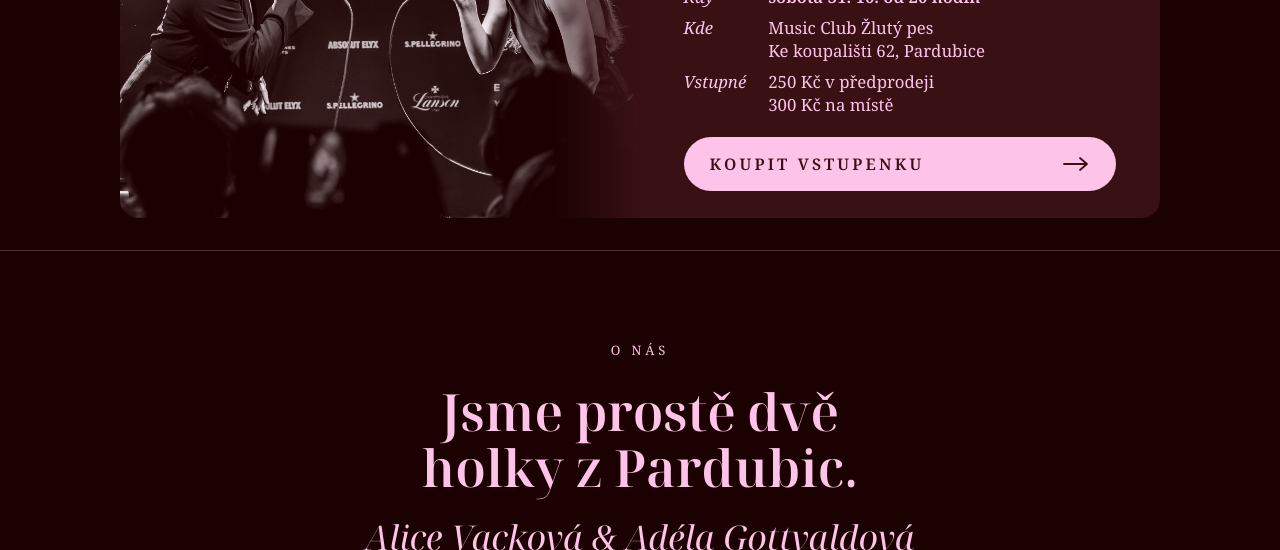
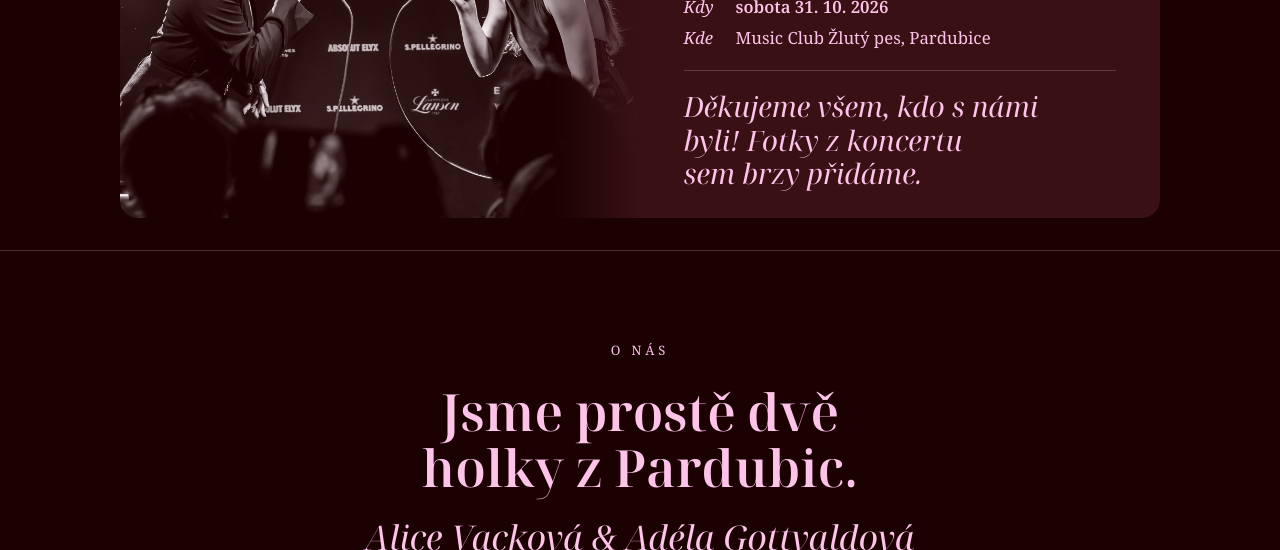
Before and after one commit to Moses-PHP/divoceduo.cz, a plain HTML site: page index.html in a window 1280 px wide. Shown: the part 550-1100 px from the top of the page. Drawn offline with Linux system fonts and the light colour scheme.

Commit message:
Turn the concert card into a past event: drop tickets, add thank-you note
Co-Authored-By: Claude Opus 5.5 <noreply@anthropic.com>

```diff
--- a/index.html
+++ b/index.html
@@ -3,15 +3,15 @@
 <head>
 <meta charset="utf-8">
 <meta name="viewport" content="width=device-width, initial-scale=1">
-<title>Divoce! aneb Holky na tahu · 31. 10. Žlutý pes Pardubice</title>
-<meta name="description" content="Koncert dua Divoce: sobota 31. 10. od 20 hodin, Music Club Žlutý pes, Pardubice. Vstupné 250 Kč v předprodeji, 300 Kč na místě.">
+<title>Divoce · duo z Pardubic</title>
+<meta name="description" content="Divoce – dvě holky z Pardubic, Alice Vacková a Adéla Gottvaldová. Koncert Divoce! aneb Holky na tahu se odehrál 31. 10. 2026 v Music Clubu Žlutý pes.">
 <meta name="theme-color" content="#1b0102">
 <link rel="icon" href="favicon.ico" sizes="32x32">
 <link rel="icon" href="assets/favicon.svg" type="image/svg+xml">
 <link rel="apple-touch-icon" href="assets/apple-touch-icon.png">
 <meta property="og:type" content="website">
-<meta property="og:title" content="Divoce! aneb Holky na tahu">
-<meta property="og:description" content="Koncert dua Divoce · sobota 31. 10. od 20 hodin · Music Club Žlutý pes, Pardubice">
+<meta property="og:title" content="Divoce · duo z Pardubic">
+<meta property="og:description" content="Dvě holky z Pardubic · koncert Divoce! aneb Holky na tahu se odehrál 31. 10. 2026 v Music Clubu Žlutý pes">
 <meta property="og:url" content="https://divoceduo.cz/">
 <meta property="og:image" content="https://divoceduo.cz/assets/divoce-duo.jpg">
 <link rel="preconnect" href="https://fonts.googleapis.com">
@@ -182,6 +182,18 @@
     border-radius: 999px;
   }
   .cta svg { width: 28px; height: 16px; flex: none; }
+  /* past concert: thank-you note in place of the ticket button */
+  .thanks {
+    margin: 0;
+    padding-top: clamp(14px, 2.4vh, 22px);
+    border-top: 1px solid var(--line);
+    font-family: 'Noto Serif Display', serif;
+    font-size: clamp(22px, 2.2vw, 28px);
+    line-height: 1.2;
+    font-style: italic;
+    font-stretch: condensed;
+    text-wrap: balance;
+  }
   @container (max-width: 420px) {
     .cta { padding-inline: 22px; font-size: 15px; letter-spacing: .12em; white-space: nowrap; }
   }
@@ -301,15 +313,14 @@
       </div>
       <div class="ticket__body">
         <div class="ticket__head">
-          <span class="label">Koncert</span>
+          <span class="label">Koncert · odehráno</span>
           <h1>Divoce! aneb Holky na tahu</h1>
         </div>
         <dl>
-          <dt>Kdy</dt><dd class="strong">sobota 31.&nbsp;10. od 20&nbsp;hodin</dd>
-          <dt>Kde</dt><dd>Music Club Žlutý pes<br>Ke koupališti 62, Pardubice</dd>
-          <dt>Vstupné</dt><dd>250&nbsp;Kč v předprodeji<br>300&nbsp;Kč na místě</dd>
+          <dt>Kdy</dt><dd class="strong">sobota 31.&nbsp;10.&nbsp;2026</dd>
+          <dt>Kde</dt><dd>Music Club Žlutý pes, Pardubice</dd>
         </dl>
-        <a class="cta" href="https://www.smsticket.cz/vstupenky/75161-divoce-aneb-holky-na-tahu-pardubice-music-club-zluty-pes-pardubice" target="_blank" rel="noopener">Koupit vstupenku <svg viewBox="0 0 28 16" fill="none" stroke="currentColor" stroke-width="1.8" stroke-linecap="round" stroke-linejoin="round" aria-hidden="true"><path d="M2 8h23M18 2l7 6-7 6"/></svg></a>
+        <p class="thanks">Děkujeme všem, kdo s&nbsp;námi byli! Fotky z&nbsp;koncertu sem brzy přidáme.</p>
       </div>
     </article>
   </section>
```
Also changed, not shown: 1 other file.
